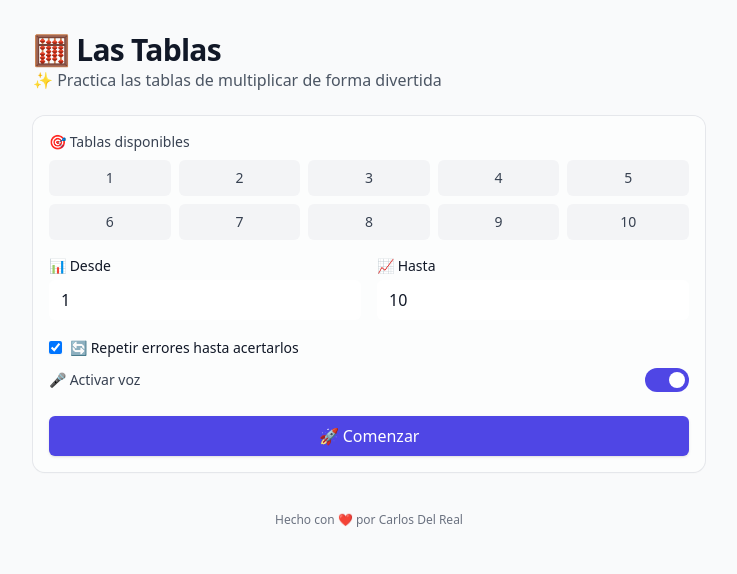
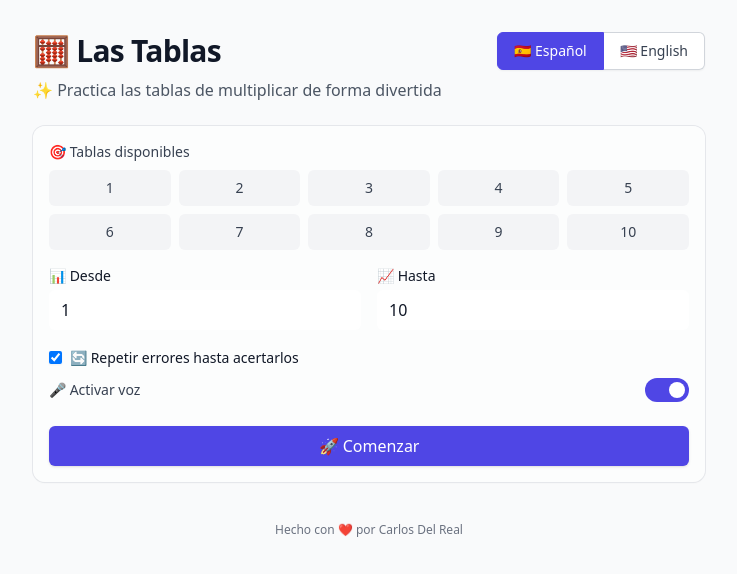
Before and after one commit to carloshdelreal/lastablas, a React (Vite) app: page / in a window 1280 px wide. Shown: the top 574 px of the page, without its empty margins (271-1008 px from the left). Built offline with nearby package versions, Linux system fonts and the light colour scheme.

Commit message:
feat: languge support

```diff
--- a/src/App.tsx
+++ b/src/App.tsx
@@ -2,7 +2,9 @@ import { useEffect, useRef } from 'react';
 import Started from './ui/Started';
 import Setup from './ui/Setup';
 import Summary from './ui/Summary';
+import LanguageSelector from './components/LanguageSelector';
 import { useGame } from './hooks/useGame';
+import { getTranslation } from './utils/translations';
 
 function App(): JSX.Element {
   const {
@@ -16,6 +18,8 @@ function App(): JSX.Element {
     setRepeatErrors,
     voiceEnabled,
     setVoiceEnabled,
+    language,
+    setLanguage,
     deck,
     current,
     answer,
@@ -29,6 +33,7 @@ function App(): JSX.Element {
   } = useGame();
 
   const answerInputRef = useRef<HTMLInputElement | null>(null);
+  const t = getTranslation(language);
 
   const handleSubmit = (): void => {
     submit();
@@ -53,9 +58,12 @@ function App(): JSX.Element {
     <div className="min-h-full flex flex-col items-center px-4 py-8">
       <div className="w-full max-w-2xl">
         <header className="mb-6">
-          <h1 className="text-3xl font-bold tracking-tight">🧮 Las Tablas</h1>
+          <div className="flex items-center justify-between mb-2">
+            <h1 className="text-3xl font-bold tracking-tight">{t.title}</h1>
+            <LanguageSelector language={language} onLanguageChange={setLanguage} voiceEnabled={voiceEnabled} />
+          </div>
           <p className="text-gray-600 dark:text-gray-300">
-            ✨ Practica las tablas de multiplicar de forma divertida
+            {t.subtitle}
           </p>
         </header>
         {!started ? (
@@ -70,6 +78,7 @@ function App(): JSX.Element {
             setRepeatErrors={setRepeatErrors}
             voiceEnabled={voiceEnabled}
             setVoiceEnabled={setVoiceEnabled}
+            language={language}
             onStart={start}
           />
         ) : current ? (
@@ -84,11 +93,13 @@ function App(): JSX.Element {
             onSubmit={handleSubmit}
             inputRef={answerInputRef}
             voiceEnabled={voiceEnabled}
+            language={language}
           />
         ) : (
           <Summary
             answers={answers}
             correctCount={correctCount}
+            language={language}
             onBack={reset}
             onRepeat={start}
           />
--- /dev/null
+++ b/src/components/LanguageSelector.tsx
@@ -0,0 +1,48 @@
+import type { Language } from '../utils/translations';
+import { speechService } from '../utils/speech';
+
+type LanguageSelectorProps = {
+  language: Language;
+  onLanguageChange: (language: Language) => void;
+  voiceEnabled?: boolean;
+};
+
+export default function LanguageSelector({ language, onLanguageChange, voiceEnabled = false }: LanguageSelectorProps): JSX.Element {
+  const handleLanguageChange = (newLanguage: Language) => {
+    // Provide voice feedback if voice is enabled
+    if (voiceEnabled && speechService.isSupported()) {
+      const feedbackText = newLanguage === 'es' ? 'Español' : 'English';
+      speechService.speak(feedbackText, newLanguage);
+    }
+
+    // Call the original onLanguageChange
+    onLanguageChange(newLanguage);
+  };
+
+  return (
+    <div className="flex items-center gap-2">
+      <div className="flex rounded-md shadow-sm">
+        <button
+          onClick={() => handleLanguageChange('es')}
+          className={`px-4 py-2 text-sm font-medium rounded-l-md border min-w-[80px] ${
+            language === 'es'
+              ? 'bg-indigo-600 text-white border-indigo-600'
+              : 'bg-white dark:bg-gray-800 text-gray-700 dark:text-gray-300 border-gray-300 dark:border-gray-600 hover:bg-gray-50 dark:hover:bg-gray-700'
+          }`}
+        >
+          🇪🇸 Español
+        </button>
+        <button
+          onClick={() => handleLanguageChange('en')}
+          className={`px-4 py-2 text-sm font-medium rounded-r-md border-t border-r border-b min-w-[80px] ${
+            language === 'en'
+              ? 'bg-indigo-600 text-white border-indigo-600'
+              : 'bg-white dark:bg-gray-800 text-gray-700 dark:text-gray-300 border-gray-300 dark:border-gray-600 hover:bg-gray-50 dark:hover:bg-gray-700'
+          }`}
+        >
+          🇺🇸 English
+        </button>
+      </div>
+    </div>
+  );
+}
--- a/src/hooks/useGame.ts
+++ b/src/hooks/useGame.ts
@@ -1,6 +1,7 @@
 import { useMemo, useState } from 'react';
 import { buildQuestions, isCorrectAnswer, parseTables, shuffle } from '../game/logic';
 import type { Answer, Question } from '../game/types';
+import type { Language } from '../utils/translations';
 
 export function useGame() {
   const [tablesInput, setTablesInput] = useState<string>('');
@@ -8,6 +9,7 @@ export function useGame() {
   const [rangeTo, setRangeTo] = useState<number>(10);
   const [repeatErrors, setRepeatErrors] = useState<boolean>(true);
   const [voiceEnabled, setVoiceEnabled] = useState<boolean>(true);
+  const [language, setLanguage] = useState<Language>('es');
 
   const [deck, setDeck] = useState<Question[]>([]);
   const [current, setCurrent] = useState<Question | null>(null);
@@ -70,6 +72,8 @@ export function useGame() {
     setRepeatErrors,
     voiceEnabled,
     setVoiceEnabled,
+    language,
+    setLanguage,
     // game state
     deck,
     current,
--- a/src/ui/Summary.tsx
+++ b/src/ui/Summary.tsx
@@ -1,4 +1,5 @@
-// Summary view for the end of a session
+import { getTranslation } from '../utils/translations';
+import type { Language } from '../utils/translations';
 
 type Question = {
   multiplicand: number;
@@ -14,6 +15,7 @@ type Answer = {
 type SummaryProps = {
   answers: Answer[];
   correctCount: number;
+  language: Language;
   onBack: () => void;
   onRepeat: () => void;
 };
@@ -21,23 +23,26 @@ type SummaryProps = {
 export default function Summary({
   answers,
   correctCount,
+  language,
   onBack,
   onRepeat,
 }: SummaryProps): JSX.Element {
+  const t = getTranslation(language);
+
   return (
     <section className="space-y-4 bg-white/60 dark:bg-white/5 rounded-xl p-4 shadow-sm ring-1 ring-gray-200 dark:ring-white/10">
-      <h2 className="text-xl font-semibold">📊 Resumen</h2>
+      <h2 className="text-xl font-semibold">{t.summary}</h2>
       <p>
-        🎯 Preguntas: {answers.length} · ✅ Aciertos: {correctCount} · 📈 Precisión:{' '}
+        {t.questions}: {answers.length} · {t.correctAnswers}: {correctCount} · {t.accuracy}:{' '}
         {answers.length ? Math.round((correctCount / answers.length) * 100) : 0}%
       </p>
       <div className="overflow-x-auto">
         <table className="min-w-full text-sm">
           <thead>
             <tr className="text-left">
-              <th className="py-1 pr-4">❓ Pregunta</th>
-              <th className="py-1 pr-4">Tu respuesta</th>
-              <th className="py-1">🎯 Resultado</th>
+              <th className="py-1 pr-4">{t.question}</th>
+              <th className="py-1 pr-4">{t.yourResponse}</th>
+              <th className="py-1">{t.result}</th>
             </tr>
           </thead>
           <tbody>
@@ -52,9 +57,9 @@ export default function Summary({
                   <td className="py-1 pr-4">{a.given || '(vacío)'}</td>
                   <td className="py-1">
                     {ok ? (
-                      <span className="text-emerald-600">✅ Correcta</span>
+                      <span className="text-emerald-600">{t.correct}</span>
                     ) : (
-                      <span className="text-rose-600">❌ Incorrecta</span>
+                      <span className="text-rose-600">{t.incorrect}</span>
                     )}
                   </td>
                 </tr>
@@ -67,13 +72,13 @@ export default function Summary({
         onClick={onBack}
         className="inline-flex items-center justify-center rounded-md bg-gray-200 dark:bg-gray-700 px-4 py-2 font-medium hover:bg-gray-300 dark:hover:bg-gray-600"
       >
-        🎯 Practica otra tabla
+        {t.practiceAnotherTable}
       </button>
       <button
         onClick={onRepeat}
         className="inline-flex items-center justify-center rounded-md bg-indigo-600 px-4 py-2 text-white font-medium shadow hover:bg-indigo-500 ml-2"
       >
-        🔄 Repetir
+        {t.repeat}
       </button>
     </section>
   );
--- a/src/utils/speech.ts
+++ b/src/utils/speech.ts
@@ -1,3 +1,5 @@
+import type { Language } from './translations';
+
 // Speech utility using Web Speech API
 export class SpeechService {
   private speechSynthesis: SpeechSynthesis | null = null;
@@ -9,7 +11,7 @@ export class SpeechService {
     }
   }
 
-  speak(text: string, lang: string = 'es-ES'): void {
+  speak(text: string, language: Language = 'es'): void {
     if (!this.speechSynthesis) {
       console.warn('Speech synthesis not supported');
       return;
@@ -20,7 +22,7 @@ export class SpeechService {
 
     // Create new utterance
     this.utterance = new SpeechSynthesisUtterance(text);
-    this.utterance.lang = lang;
+    this.utterance.lang = language === 'es' ? 'es-ES' : 'en-US';
     this.utterance.rate = 0.8; // Slightly slower for better clarity
     this.utterance.pitch = 1;
     this.utterance.volume = 1;
--- /dev/null
+++ b/src/utils/translations.ts
@@ -0,0 +1,120 @@
+export type Language = 'es' | 'en';
+
+export interface Translations {
+  // App
+  title: string;
+  subtitle: string;
+
+  // Setup
+  availableTables: string;
+  selectAtLeastOneTable: string;
+  from: string;
+  to: string;
+  repeatErrors: string;
+  activateVoice: string;
+  start: string;
+
+  // Game
+  progress: string;
+  voice: string;
+  correctAnswers: string;
+  yourAnswer: string;
+  answer: string;
+  lastAnswer: string;
+  correct: string;
+  incorrect: string;
+
+  // Summary
+  summary: string;
+  questions: string;
+  accuracy: string;
+  question: string;
+  yourResponse: string;
+  result: string;
+  practiceAnotherTable: string;
+  repeat: string;
+
+  // Voice feedback
+  error: string;
+}
+
+export const translations: Record<Language, Translations> = {
+  es: {
+    // App
+    title: '🧮 Las Tablas',
+    subtitle: '✨ Practica las tablas de multiplicar de forma divertida',
+
+    // Setup
+    availableTables: '🎯 Tablas disponibles',
+    selectAtLeastOneTable: '⚠️ Seleccione al menos una tabla por favor',
+    from: '📊 Desde',
+    to: '📈 Hasta',
+    repeatErrors: '🔄 Repetir errores hasta acertarlos',
+    activateVoice: '🎤 Activar voz',
+    start: '🚀 Comenzar',
+
+    // Game
+    progress: '📊 Progreso',
+    voice: '🎤 Voz',
+    correctAnswers: '🎯 Aciertos',
+    yourAnswer: 'Tu respuesta',
+    answer: '🎯 Responder',
+    lastAnswer: '📝 Última respuesta',
+    correct: '✅ Correcta',
+    incorrect: '❌ Incorrecta',
+
+    // Summary
+    summary: '📊 Resumen',
+    questions: '🎯 Preguntas',
+    accuracy: '📈 Precisión',
+    question: '❓ Pregunta',
+    yourResponse: '✏️ Tu respuesta',
+    result: '🎯 Resultado',
+    practiceAnotherTable: '🎯 Practica otra tabla',
+    repeat: '🔄 Repetir',
+
+    // Voice feedback
+    error: 'error',
+  },
+  en: {
+    // App
+    title: '🧮 Multiplication Tables',
+    subtitle: '✨ Practice multiplication tables in a fun way',
+
+    // Setup
+    availableTables: '🎯 Available Tables',
+    selectAtLeastOneTable: '⚠️ Please select at least one table',
+    from: '📊 From',
+    to: '📈 To',
+    repeatErrors: '🔄 Repeat errors until correct',
+    activateVoice: '🎤 Activate voice',
+    start: '🚀 Start',
+
+    // Game
+    progress: '📊 Progress',
+    voice: '🎤 Voice',
+    correctAnswers: '🎯 Correct',
+    yourAnswer: 'Your answer',
+    answer: '🎯 Answer',
+    lastAnswer: '📝 Last answer',
+    correct: '✅ Correct',
+    incorrect: '❌ Incorrect',
+
+    // Summary
+    summary: '📊 Summary',
+    questions: '🎯 Questions',
+    accuracy: '📈 Accuracy',
+    question: '❓ Question',
+    yourResponse: '✏️ Your response',
+    result: '🎯 Result',
+    practiceAnotherTable: '🎯 Practice another table',
+    repeat: '🔄 Repeat',
+
+    // Voice feedback
+    error: 'error',
+  },
+};
+
+export function getTranslation(language: Language): Translations {
+  return translations[language];
+}
```
Also changed, not shown: src/ui/Setup.tsx (+20 -7 lines), src/ui/Started.tsx (+23 -15 lines).
